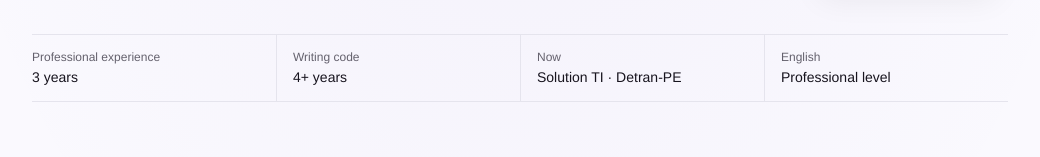
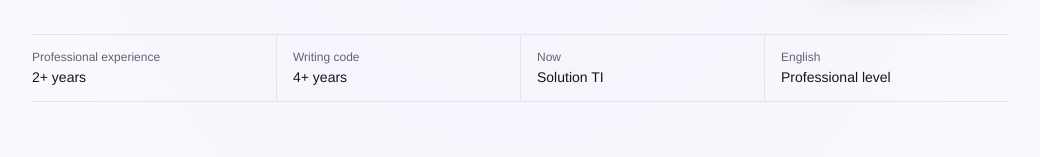
Before and after one commit to w-felipe360/portfolio-willian, a React (Vite) app: page / in a window 1280 px wide. Shown: the part 445-602 px from the top of the page, without its empty margins (120-1160 px from the left). Built offline with nearby package versions, Linux system fonts and the light colour scheme.

Commit message:
content: 2+ anos de experiência e fato "Agora" sem Detran-PE

```diff
--- a/src/content/profile.ts
+++ b/src/content/profile.ts
@@ -151,7 +151,7 @@ export const profile = {
   facts: [
     {
       label: { pt: "Experiência profissional", en: "Professional experience" },
-      value: { pt: "3 anos", en: "3 years" },
+      value: { pt: "2+ anos", en: "2+ years" },
     },
     {
       label: { pt: "Escrevendo código", en: "Writing code" },
@@ -159,7 +159,7 @@ export const profile = {
     },
     {
       label: { pt: "Agora", en: "Now" },
-      value: { pt: "Solution TI · Detran-PE", en: "Solution TI · Detran-PE" },
+      value: { pt: "Solution TI", en: "Solution TI" },
     },
     {
       label: { pt: "Inglês", en: "English" },
```
